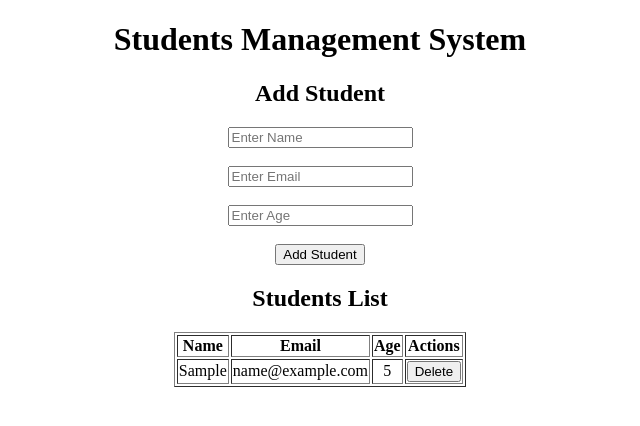
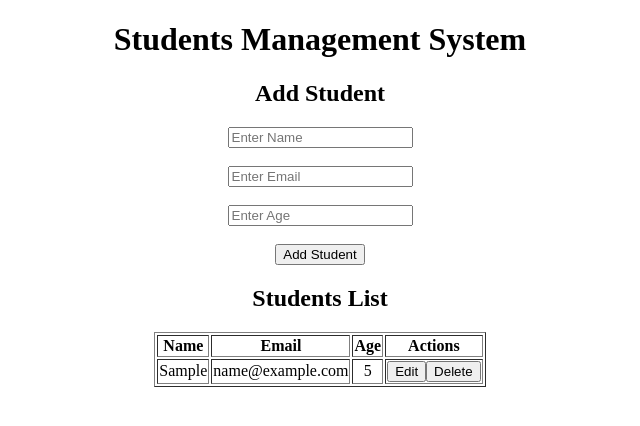
Before and after one commit to Jagadevi147/students-table, a React (Create React App) app: page / in a window 1280 px wide. Both pictures are taken after typing "Sample", "name@example.com", "5" into the empty fields and a click on the button "Add Student". Shown: the top 426 px of the page, without its empty margins (320-960 px from the left). Built offline with nearby package versions, Linux system fonts and the light colour scheme.

Commit message:
Added edit student functionality

```diff
--- a/src/App.js
+++ b/src/App.js
@@ -20,13 +20,33 @@ function App() {
     }
   };
 
+  const editStudent = (index) => {
+    const student = students[index];
+
+    const name = prompt("Edit Name", student.name);
+    const email = prompt("Edit Email", student.email);
+    const age = prompt("Edit Age", student.age);
+
+    if (name && email && age) {
+      const updatedStudents = [...students];
+
+      updatedStudents[index] = { name, email, age };
+
+      setStudents(updatedStudents);
+    }
+  };
+
   return (
     <div style={{ textAlign: "center" }}>
       <h1>Students Management System</h1>
 
       <StudentForm addStudent={addStudent} />
 
-      <StudentTable students={students} deleteStudent={deleteStudent} />
+      <StudentTable
+        students={students}
+        deleteStudent={deleteStudent}
+        editStudent={editStudent}
+      />
     </div>
   );
 }
--- a/src/components/StudentTable.js
+++ b/src/components/StudentTable.js
@@ -1,6 +1,6 @@
 import React from "react";
 
-function StudentTable({ students, deleteStudent }) {
+function StudentTable({ students, deleteStudent, editStudent }) {
   return (
     <div>
       <h2>Students List</h2>
@@ -23,6 +23,8 @@ function StudentTable({ students, deleteStudent }) {
               <td>{student.age}</td>
 
               <td>
+                <button onClick={() => editStudent(index)}>Edit</button>
+
                 <button onClick={() => deleteStudent(index)}>Delete</button>
               </td>
             </tr>
```
